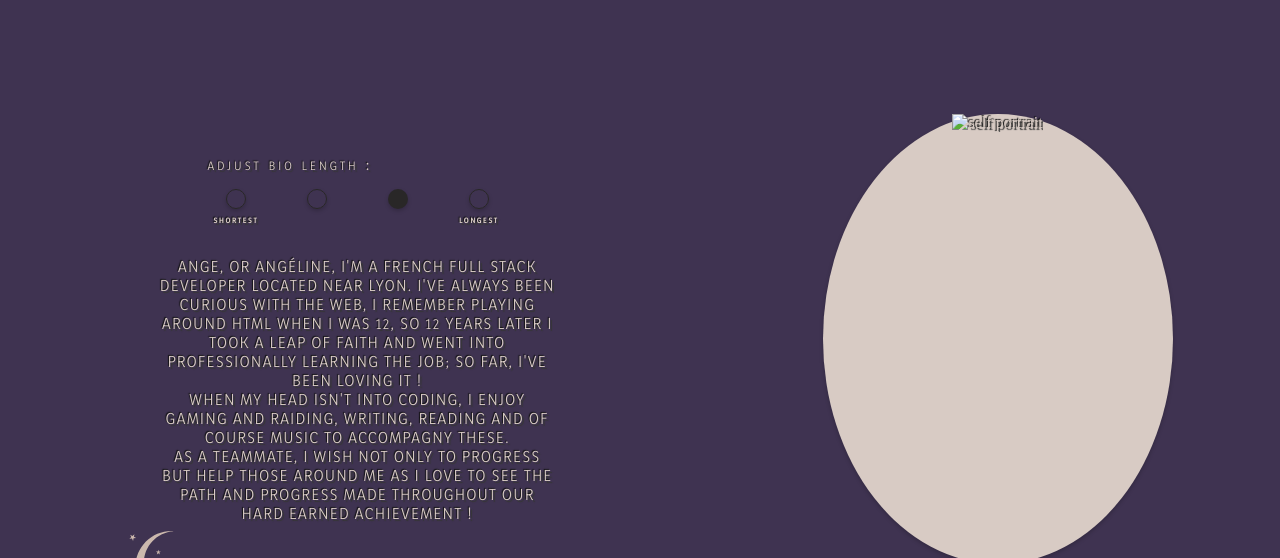
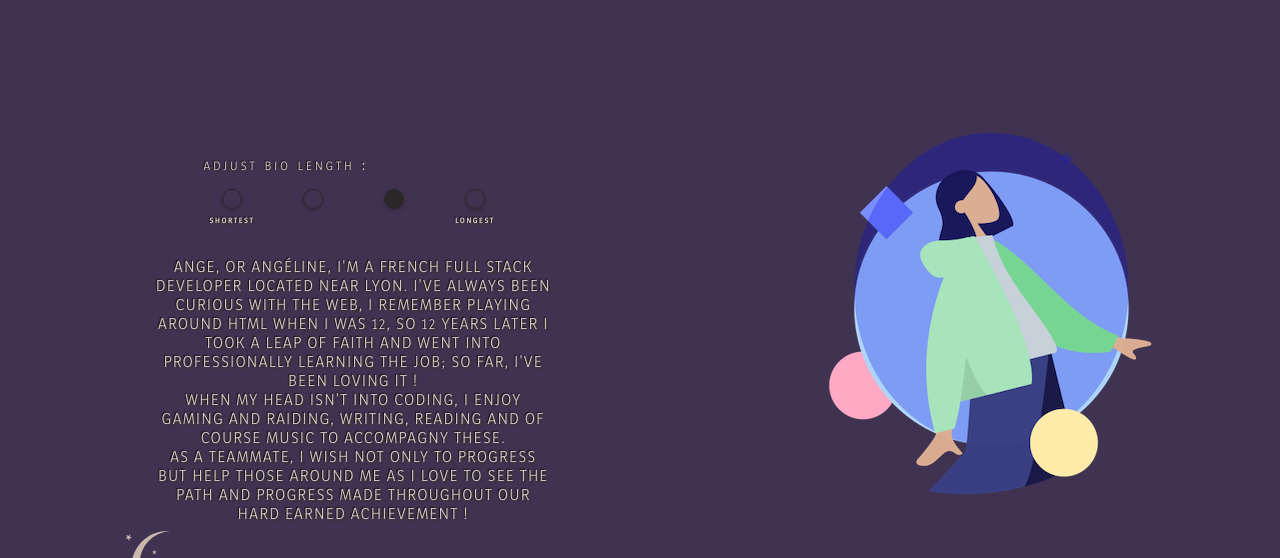
Before and after one commit to Anathariel/Portfolio, a plain HTML site: page index.html in a window 1280 px wide. Shown: the part 1010-1568 px from the top of the page. Drawn offline with Linux system fonts and the light colour scheme.

Commit message:
Added png while waiting for self portrait

```diff
--- a/CSS/style.scss
+++ b/CSS/style.scss
@@ -408,11 +408,13 @@ header {
     }
 
     .containerPortrait {
-        box-shadow: 0 2px 4px rgba(0, 0, 0, 0.2);
         height: 450px;
         width: 100%;
-        background-color: $whiteLogo;
         border-radius: 75%;
+
+        &:hover{
+            box-shadow: 0 2px 4px rgba(0, 0, 0, 0.2);
+        }
     }
 
     .containerSocials {
--- a/index.html
+++ b/index.html
@@ -229,7 +229,7 @@
         <div id="contenairPictureSocials" class="">
             <!-- ----------- Portrait --------------->
             <figure class="containerPortrait">
-                <img src="" alt="self portrait">
+                <img src="./Ressources/Images/Humaaans - Space.png" alt="self portrait">
                 <figcaption></figcaption>
             </figure>
             <!-- ----------- Socials --------------->
```
Also changed, not shown: indexfr.html (+1 -1 lines), CSS/style.css, Ressources/Images/Humaaans - Sitting.png (added), Ressources/Images/Humaaans - Space.png (added), 1 other file.
